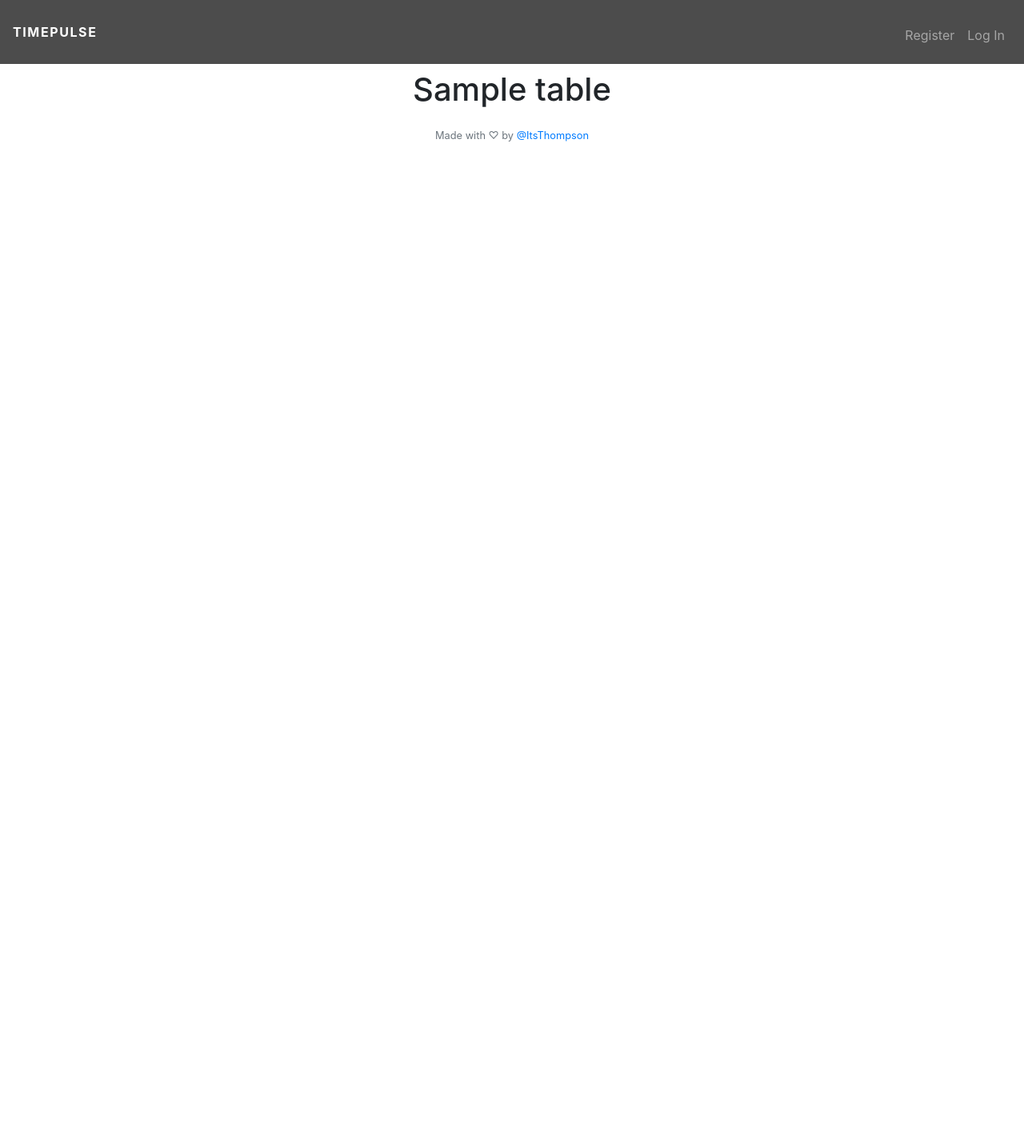
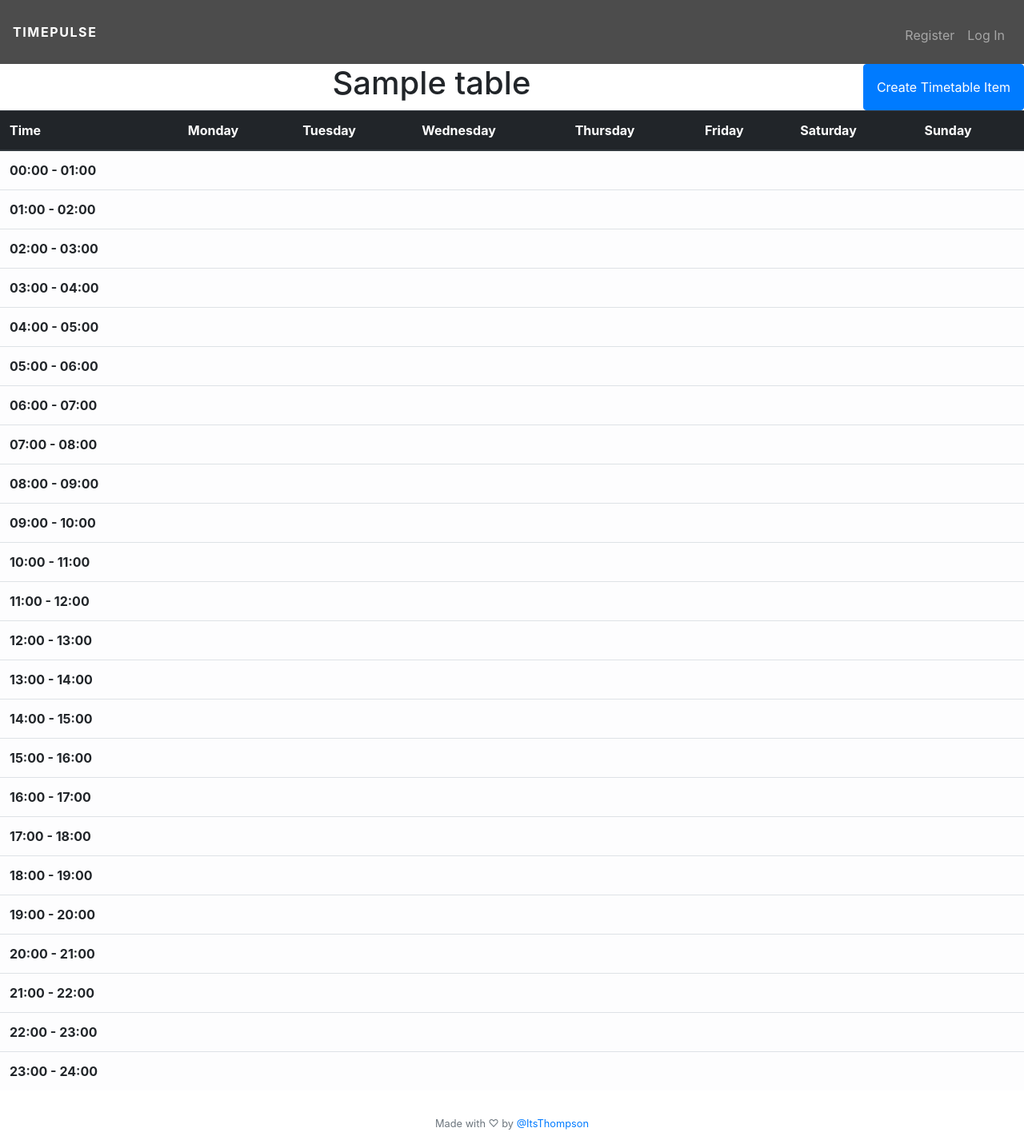
Before and after one commit to ItsThompson/timepulse, a Flask app: template templates/table.html in a window 1280 px wide. Shown: the whole page at 80% size. Before the commit the page ends 177 px from the top, so only its background shows below. Run offline with Flask 2, Linux system fonts and the light colour scheme; the template is opened without the code that fills it: most values are stand-ins (such as "Sample title", 1, 10 or a date in 2020); lists and menus that the app fills with data are empty; some libraries are stand-ins or nearby versions.

Commit message:
updated table

```diff
--- a/templates/table.html
+++ b/templates/table.html
@@ -6,7 +6,45 @@
 {% endblock %}
 
 {% block main %}
-<h1>{{user}}</h1>
-<h1>{{table}}</h1>
+<h1 style="display: inline-block">{{table}}</h1>
+<form style="float: right">
+    <button
+        style="display: inline-block; margin: auto; padding: 1rem"
+        class="btn btn-primary"
+    >
+        Create Timetable Item
+    </button>
+</form>
+<table class="table table-hover">
+    <thead class="thead-dark">
+        <tr>
+            <th>Time</th>
+            <th>Monday</th>
+            <th>Tuesday</th>
+            <th>Wednesday</th>
+            <th>Thursday</th>
+            <th>Friday</th>
+            <th>Saturday</th>
+            <th>Sunday</th>
+        </tr>
+    </thead>
+    <tbody>
+        <!-- https://stackoverflow.com/questions/12681036/is-there-a-direct-approach-to-format-numbers-in-jinja2 -->
+        {%for i in range(24)%}
+        <tr class="table-light">
+            <th scope="row">
+                {{"%02d"|format(i)}}:00 - {{"%02d"|format(i+1)}}:00
+            </th>
+            <td scope="row" id="monday{{i}}"></td>
+            <td scope="row" id="tuesday{{i}}"></td>
+            <td scope="row" id="wednesday{{i}}"></td>
+            <td scope="row" id="thursday{{i}}"></td>
+            <td scope="row" id="friday{{i}}"></td>
+            <td scope="row" id="saturday{{i}}"></td>
+            <td scope="row" id="sunday{{i}}"></td>
+        </tr>
+        {%endfor%}
+    </tbody>
+</table>
 {% endblock %}
 <!-- prettier-ignore-end -->
```
